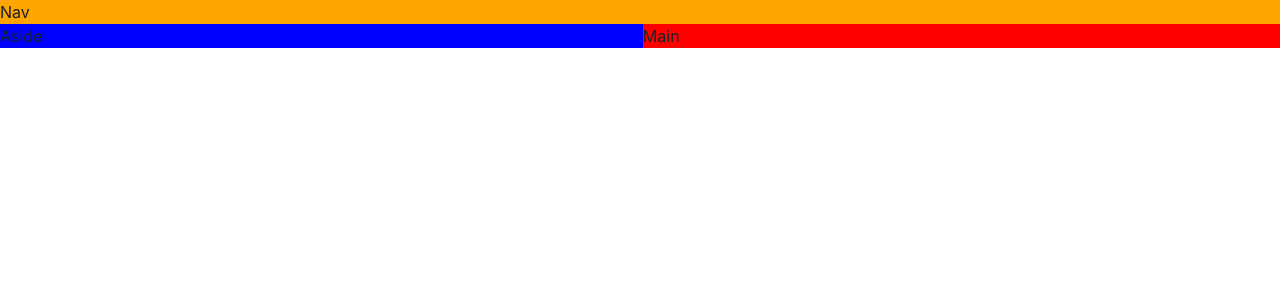
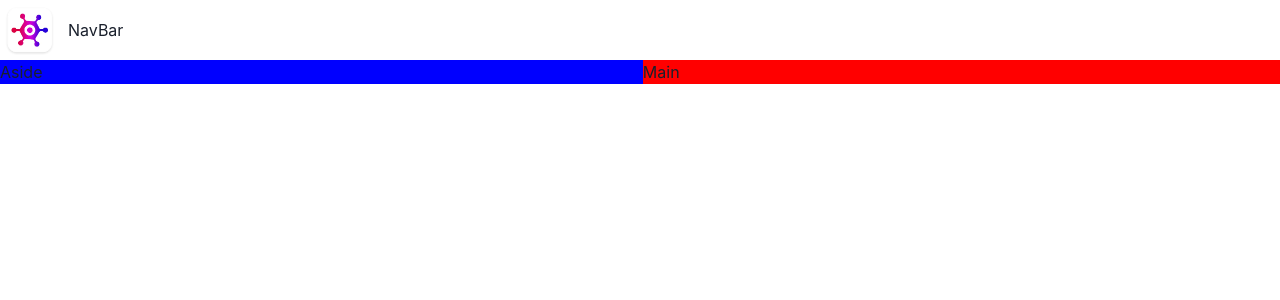
Before and after one commit to rjorge99/game-hub, a React (Vite) app: page / in a window 1280 px wide. Shown: the top 300 px of the page. Built offline with nearby package versions, Linux system fonts and the light colour scheme.

Commit message:
Build navbar

```diff
--- a/src/App.tsx
+++ b/src/App.tsx
@@ -1,5 +1,6 @@
 import { Grid, GridItem, Show } from '@chakra-ui/react';
 import './App.css';
+import NavBar from './components/NavBar';
 
 function App() {
     return (
@@ -8,8 +9,8 @@
                 base: `"nav" "main"`,
                 lg: `"nav nav" "aside main"`
             }}>
-            <GridItem bg='orange' area='nav'>
-                Nav
+            <GridItem area='nav'>
+                <NavBar />
             </GridItem>
             <Show above='lg'>
                 <GridItem bg='blue' area='aside'>
--- /dev/null
+++ b/src/components/NavBar.tsx
@@ -0,0 +1,13 @@
+import { HStack, Image, Text } from '@chakra-ui/react';
+import logo from '../assets/logo.webp';
+
+const NavBar = () => {
+    return (
+        <HStack>
+            <Image src={logo} boxSize='60px' />
+            <Text>NavBar</Text>
+        </HStack>
+    );
+};
+
+export default NavBar;
```
Also changed, not shown: src/assets/logo.webp (added).
